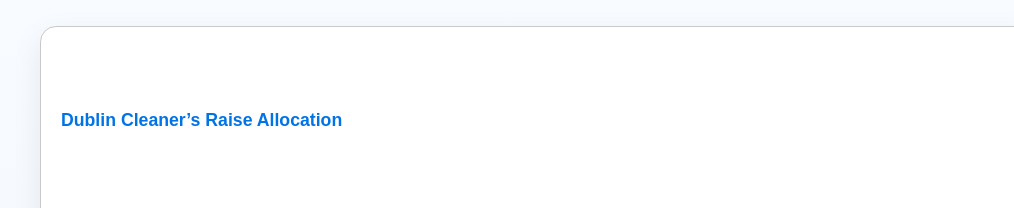
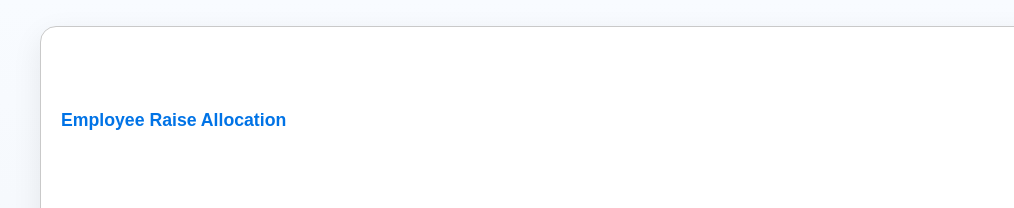
Before and after one commit to skhunDC/Annual_Raise, a plain HTML site: page index.html in a window 1280 px wide. Shown: the top 208 px of the page, 0-1014 px from the left. Drawn offline with Linux system fonts and the light colour scheme.

Commit message:
Update index.html

```diff
--- a/index.html
+++ b/index.html
@@ -792,7 +792,7 @@
       <button id="saveBtn" onclick="manualSave()">💾 Save</button>
       <span id="saveMsg">Saved!</span>
     </div>
-    <h1 class="title">Dublin Cleaner’s Raise Allocation</h1>
+    <h1 class="title">Employee Raise Allocation</h1>
     <div class="year-controls">
       <div class="year-select-wrap">
         <label for="yearSelect">Viewing year</label>
```
